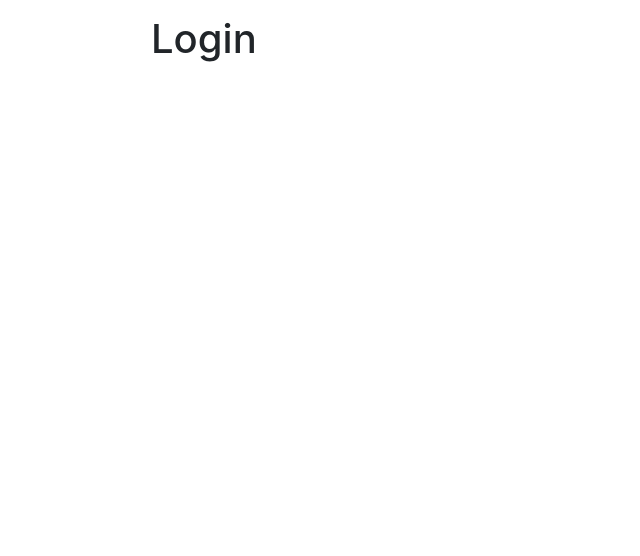
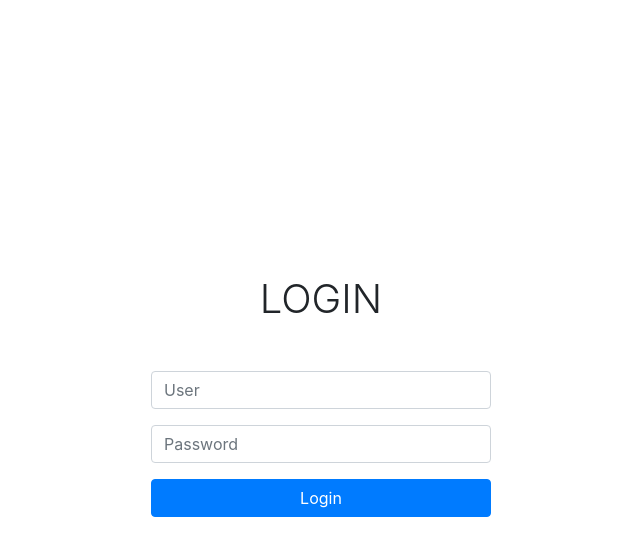
Before and after one commit to uprm-inso-4115-2019-2020-S2/semester-project-inso4115-group-7, a plain HTML site: page index.html in a window 1280 px wide. Shown: the whole page, without its empty margins (319-959 px from the left). Drawn offline with nearby package versions, Linux system fonts and the light colour scheme.

Commit message:
Made manual changes
Added Login Button

```diff
--- a/index.html
+++ b/index.html
@@ -12,14 +12,18 @@
 </head>
 
 <body>
-  <div class="login-container">
-      <form class="login-form">
-            <h1>Login<h1>
+  <div class="login-container d-flex align-items-center justify-content-center">
+      <form class="login-form text-center">
+            <h1 class="mb-5 font-weight-light text-uppercase">Login<h1>
+            <div class="form-group">
+                <input type="text" class="form-control" placeholder="User">
+            </div>
+            <div class="form-group">
+                <input type="password" class="form-control" placeholder="Password">
+            </div>
+            <button type="submit" class="btn btn-primary btn-block">Login</button>
       </form>
   </div>
-
-
-
   <script src="https://code.jquery.com/jquery-3.3.1.slim.min.js" integrity="sha384-q8i/X+965DzO0rT7abK41JStQIAqVgRVzpbzo5smXKp4YfRvH+8abtTE1Pi6jizo" crossorigin="anonymous"></script>
   <script src="https://cdnjs.cloudflare.com/ajax/libs/popper.js/1.14.7/umd/popper.min.js" integrity="sha384-UO2eT0CpHqdSJQ6hJty5KVphtPhzWj9WO1clHTMGa3JDZwrnQq4sF86dIHNDz0W1" crossorigin="anonymous"></script>
   <script src="https://stackpath.bootstrapcdn.com/bootstrap/4.3.1/js/bootstrap.min.js" integrity="sha384-JjSmVgyd0p3pXB1rRibZUAYoIIy6OrQ6VrjIEaFf/nJGzIxFDsf4x0xIM+B07jRM" crossorigin="anonymous"></script>
```
